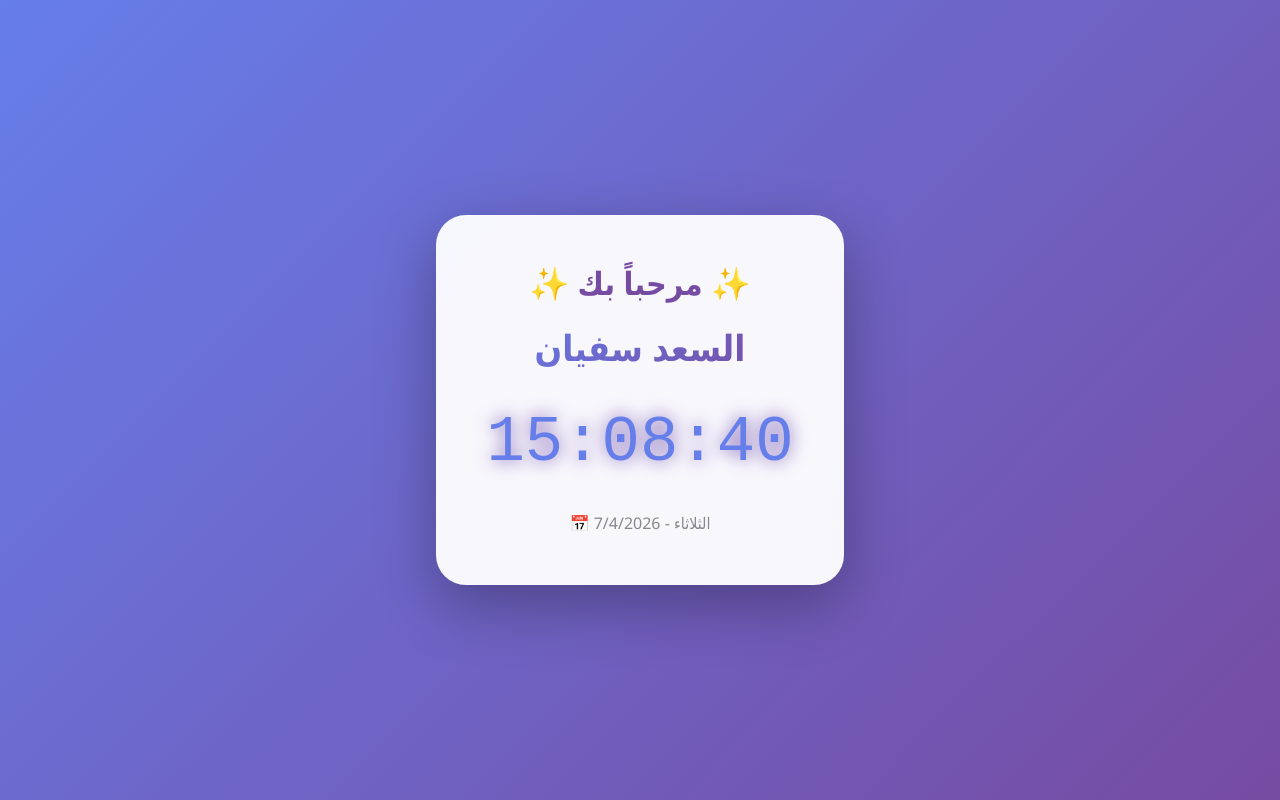
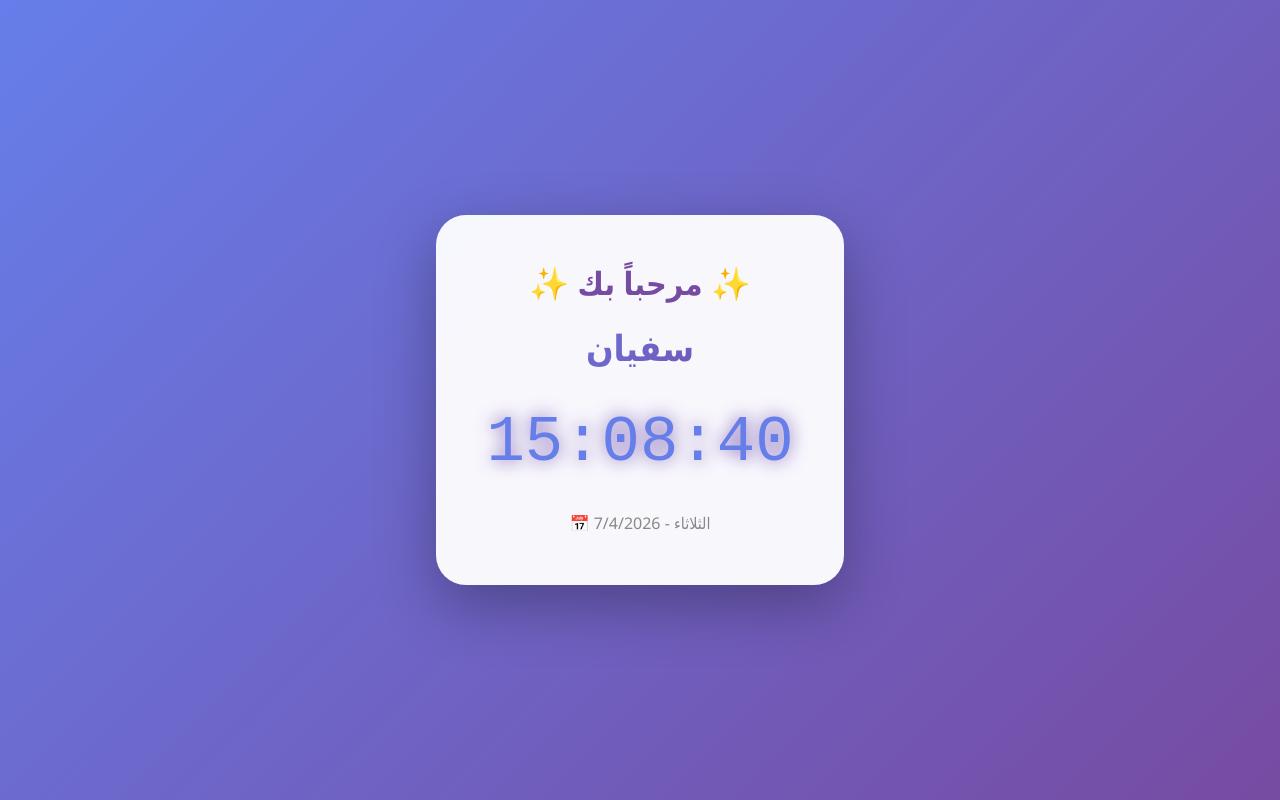
Before and after one commit to sofiane55jh/my-worm-app, a React (Vite) app: page / in a window 1280 px wide. Built offline with nearby package versions, Linux system fonts and the light colour scheme.

Commit message:
Update name state initialization

```diff
--- a/src/App.tsx
+++ b/src/App.tsx
@@ -3,7 +3,7 @@ import './App.css'
 
 function App() {
   const [currentTime, setCurrentTime] = useState(new Date())
-  const [name, setName] = useState("السعد سفيان")
+  const [name, setName] = useState("سفيان")
 
   useEffect(() => {
     const timer = setInterval(() => {
```
